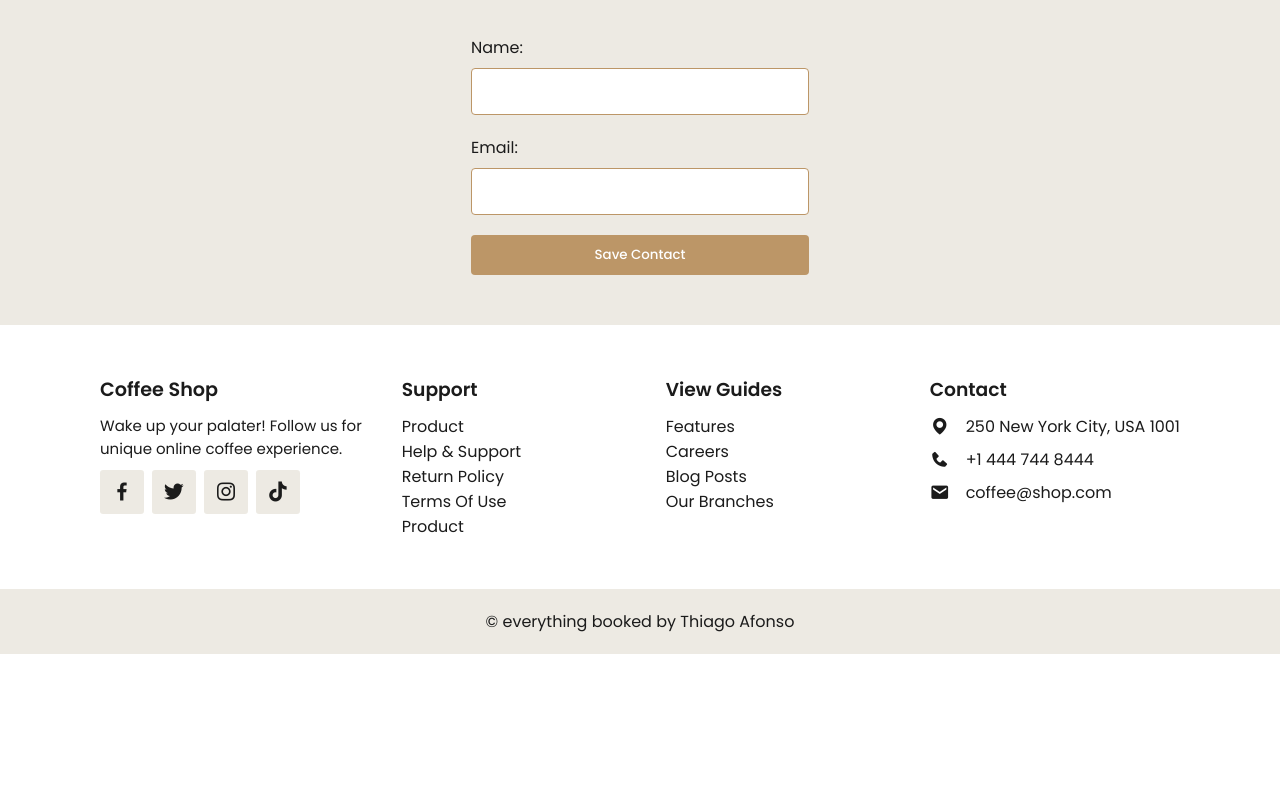
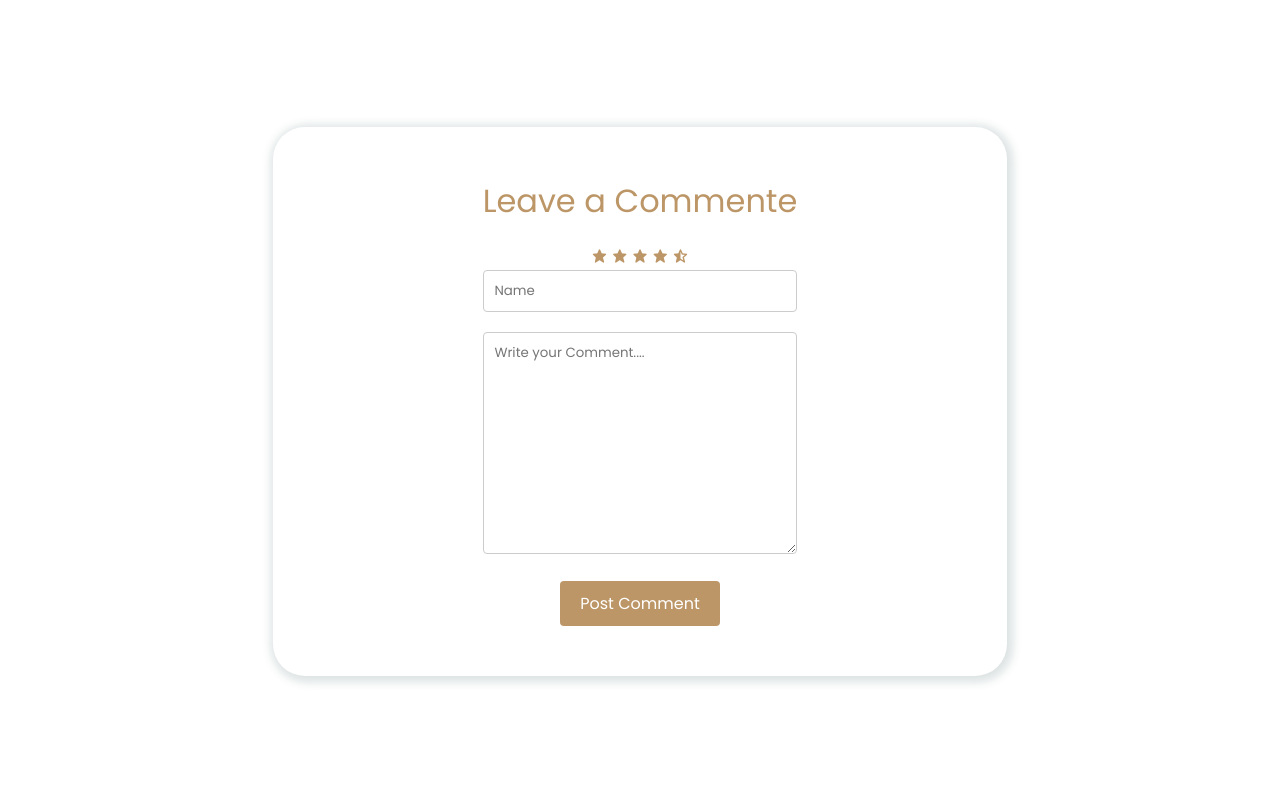
Before and after one commit to Thiagojqy0305/Loja-de-Cafe-, a plain HTML site: page index.html in a window 1280 px wide. Shown: the part 2964-3760 px from the top of the page. Before the commit the page ends 3618 px from the top, so only its background shows below. Drawn offline with nearby package versions, Linux system fonts and the light colour scheme.

Commit message:
adicionado secção de comentario PT1

```diff
--- a/index.html
+++ b/index.html
@@ -163,6 +163,25 @@
             </div>
         </div>
     </section>
+    <!-- Comment -->
+    <section class="customers" id="customers">
+        <div class="comment-box">
+            <p>Leave a Commente</p>
+            <div class="box">
+                <div class="stars">
+                    <i class='bx bxs-star' ></i>
+                    <i class='bx bxs-star' ></i>
+                    <i class='bx bxs-star' ></i>
+                    <i class='bx bxs-star' ></i>
+                    <i class='bx bxs-star-half' ></i>
+                </div>
+            <form class="comment-form">
+                <input type="text" placeholder="Name"></input>
+                <textarea name="comment-area" id="comment-area" placeholder="Write your Comment...." rows="10"></textarea>
+                <button type="submit" class="comment-button">Post Comment</button>
+            </form>
+        </div>
+    </section>
     <!-- Contact -->
     <section class="contact" id="contact">
         <div class="heading">
--- a/style.css
+++ b/style.css
@@ -251,6 +251,47 @@ header.shadow {
   background: var(--second-color);
   transition: 0.2s all linear;
 }
+.comment-box {
+  text-align: center;
+  padding: 50px 5%;
+  box-shadow: var(--box-shadow);
+  border-radius: 2rem;
+  margin: 16%;
+}
+.comment-box p {
+  font-size: 2rem;
+  color: var(--main-color);
+  margin-bottom: 20px;
+}
+.comment-form {
+  max-width: 600px;
+  margin: 0 25%;
+}
+.comment-form input,
+.comment-form textarea {
+  width: 100%;
+  padding: 10px;
+  margin-bottom: 20px;
+  border: 1px solid #ccc;
+  border-radius: 4px;
+  box-sizing: border-box;
+}
+.comment-form textarea {
+  resize: vertical;
+}
+.comment-button {
+  background-color: var(--main-color);
+  color: var(--bg-color);
+  padding: 10px 20px;
+  border: none;
+  border-radius: 4px;
+  cursor: pointer;
+  font-size: 1rem;
+  transition: background-color 0.3s ease;
+}
+.comment-button:hover {
+  background-color: #8a6f4d;
+}
 #contact {
   background: var(--second-color);
   padding: 50px 0;
```
